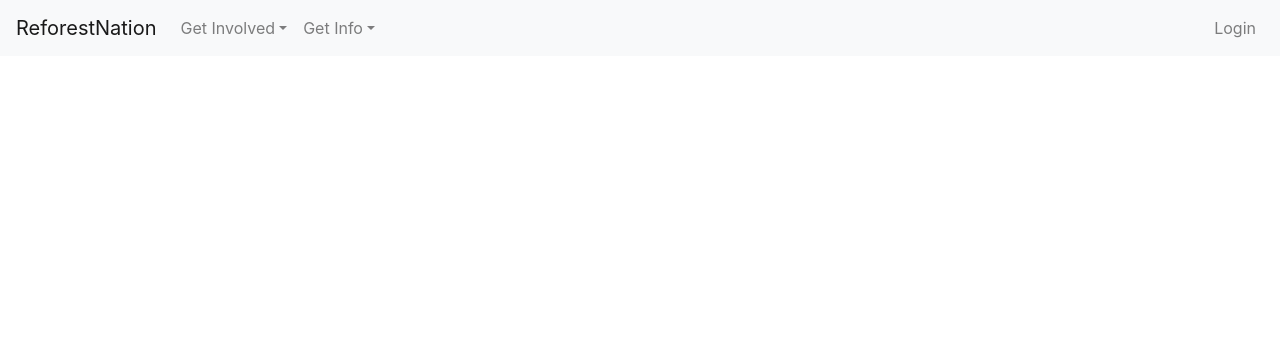
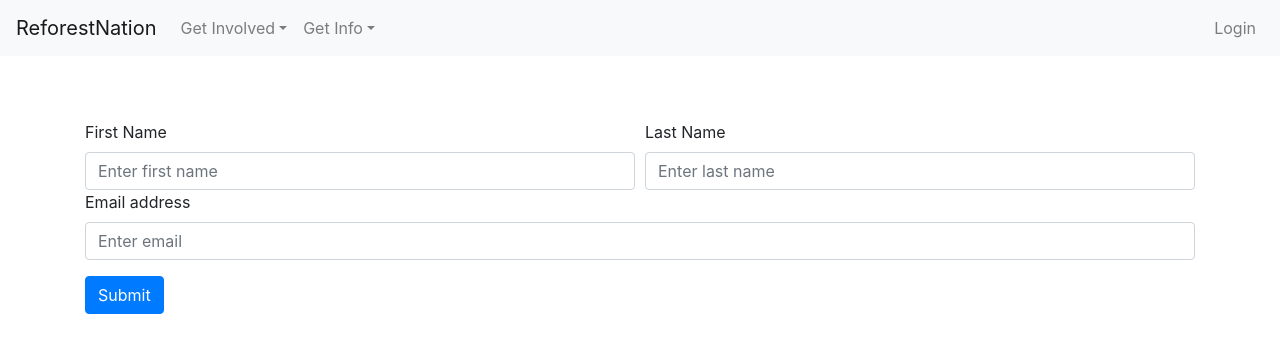
Before and after one commit to Matt1cheney/Deforestation, a React (Create React App) app in the folder client/: page /volunteer in a window 1280 px wide. Shown: the top 352 px of the page. Built offline with nearby package versions, Linux system fonts and the light colour scheme.

Commit message:
adding simple volunteer form

```diff
--- a/client/src/App.js
+++ b/client/src/App.js
@@ -4,6 +4,7 @@ import './App.css';
 import 'bootstrap/dist/css/bootstrap.min.css';
 import Navbar from "./components/Navbar/Navbar";
 import Dashboard from "./components/Dashboard/Dashboard";
+import Volunteer from './components/GetInvolved/VolunteerForm/volunteer';
 
 function App() {
   return (
@@ -12,6 +13,7 @@ function App() {
     <Router>
       <Switch>
         <Route path="/dashboard" component={Dashboard}/>
+        <Route path="/volunteer" component={Volunteer}/>
       </Switch>
     </Router>
     </>
--- /dev/null
+++ b/client/src/components/GetInvolved/VolunteerForm/volunteer.js
@@ -0,0 +1,33 @@
+import React from "react";
+import Form from "react-bootstrap/Form";
+import Col from "react-bootstrap/Col";
+import Container from "react-bootstrap/Container";
+import Button from "react-bootstrap/Button";
+import "../style.css";
+
+
+const Volunteer = () => {
+  return (
+    <Container className="volunteerForm">
+      <Form>
+        <Form.Row>
+          <Col>
+            <Form.Label>First Name</Form.Label>
+            <Form.Control placeholder="Enter first name" />
+          </Col>
+          <Col>
+            <Form.Label>Last Name</Form.Label>
+            <Form.Control placeholder="Enter last name" />
+          </Col>
+        </Form.Row>
+        <Form.Group controlId="formGroupEmail">
+          <Form.Label>Email address</Form.Label>
+          <Form.Control type="email" placeholder="Enter email" />
+        </Form.Group>
+        <Button variant="primary" type="submit">Submit</Button>
+      </Form>
+    </Container>
+  )
+}
+
+export default Volunteer;
--- /dev/null
+++ b/client/src/components/GetInvolved/style.css
@@ -0,0 +1,3 @@
+.volunteerForm {
+  margin-top: 4em;
+}
--- a/client/src/components/Navbar/Navbar.js
+++ b/client/src/components/Navbar/Navbar.js
@@ -17,7 +17,7 @@ const NavComp = () => {
         <Navbar.Collapse id="responsive-navbar-nav">
           <Nav className="mr-auto">
             <NavDropdown title="Get Involved" id="collasible-nav-dropdown">
-              <NavDropdown.Item href="#action/3.1">Volunteer</NavDropdown.Item>
+              <NavDropdown.Item href="/volunteer">Volunteer</NavDropdown.Item>
               <NavDropdown.Item href="#action/3.2">Seedlings</NavDropdown.Item>
               <NavDropdown.Item href="#action/3.3">Landowner</NavDropdown.Item>
             </NavDropdown>
```
